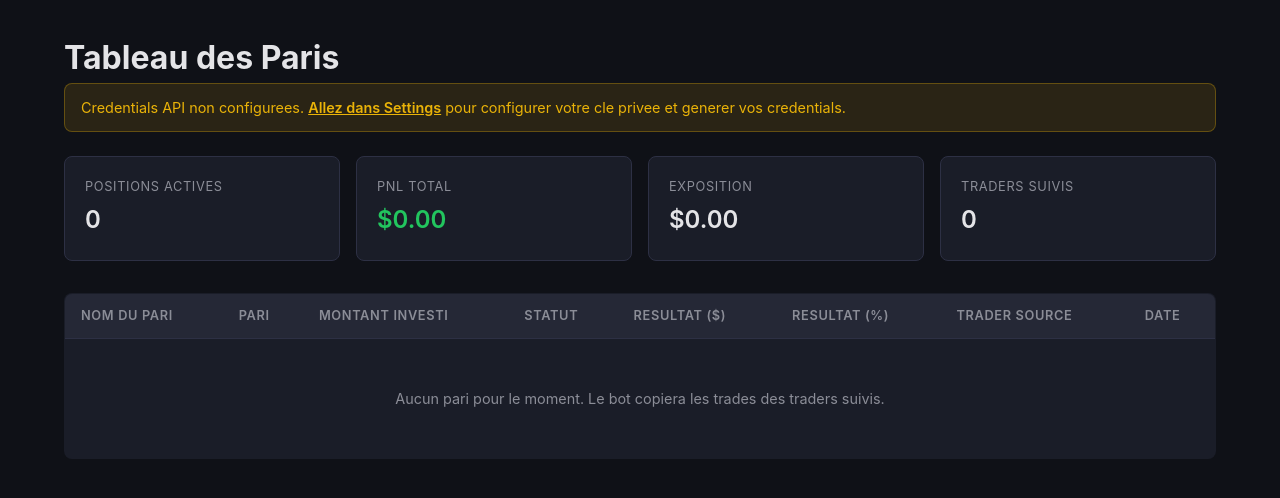
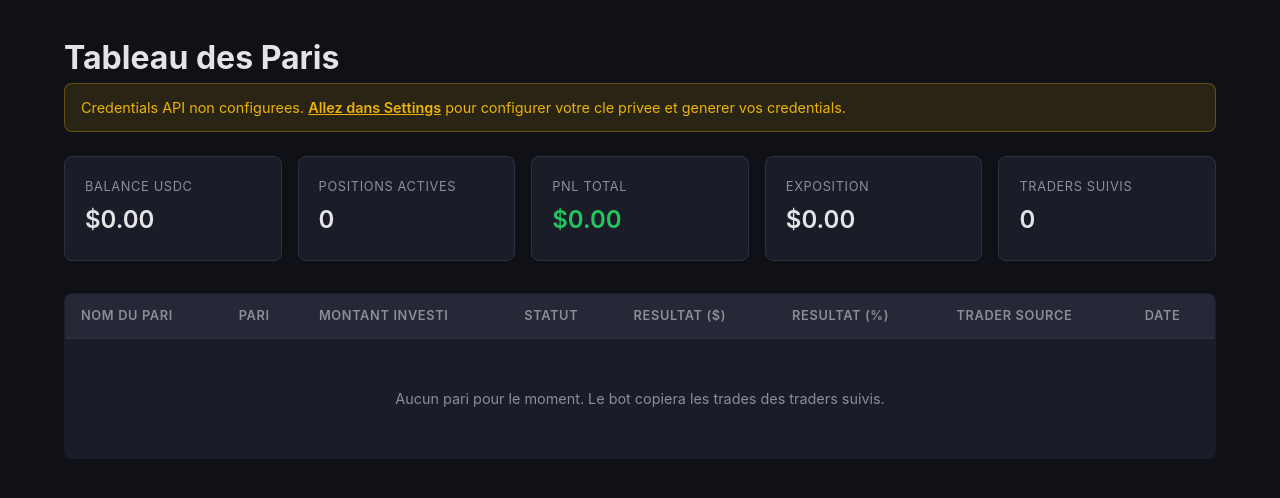
Before and after one commit to MyShivaRepo/pm-angel, a FastAPI app: page / in a window 1280 px wide. Shown: the part 67-565 px from the top of the page. Run offline with FastAPI, Linux system fonts and the light colour scheme; data that the repository does not hold is empty.

Commit message:
feat: add USDC balance card to dashboard
Co-Authored-By: Claude Opus 4.6 (1M context) <noreply@anthropic.com>

```diff
--- a/src/pm_angel/main.py
+++ b/src/pm_angel/main.py
@@ -562,7 +562,15 @@ async def _get_stats() -> dict[str, Any]:
             select(func.count()).select_from(TrackedTrader).where(TrackedTrader.is_active.is_(True))
         )
 
+    balance = 0.0
+    if clob:
+        try:
+            balance = await clob.get_balance()
+        except Exception:
+            pass
+
     return {
+        "balance": balance,
         "active_count": active.scalar() or 0,
         "total_pnl": pnl.scalar() or 0.0,
         "total_exposure": exposure.scalar() or 0.0,
--- a/src/pm_angel/templates/dashboard.html
+++ b/src/pm_angel/templates/dashboard.html
@@ -14,6 +14,10 @@
     {% endif %}
 
     <div class="summary-cards">
+        <div class="card">
+            <div class="card-label">Balance USDC</div>
+            <div class="card-value">${{ "%.2f"|format(stats.balance) }}</div>
+        </div>
         <div class="card">
             <div class="card-label">Positions actives</div>
             <div class="card-value" id="active-count">{{ stats.active_count }}</div>
```
